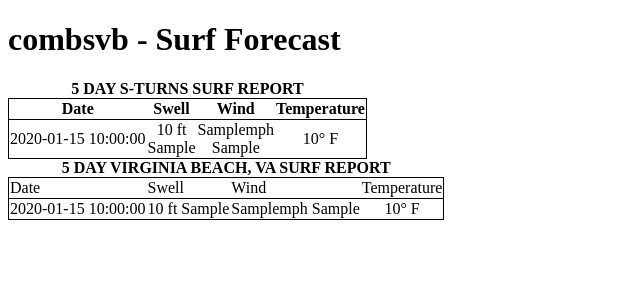
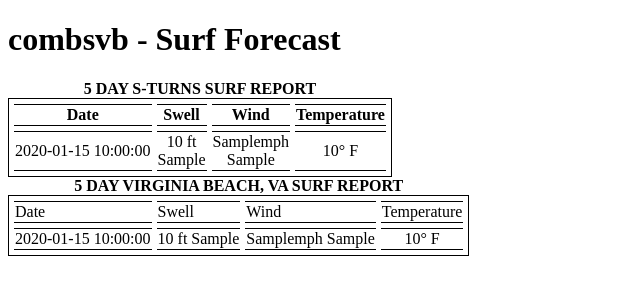
Before and after one commit to combssm/surf-forecast, a Flask app: template templates/index.html in a window 1280 px wide. Shown: the top 300 px of the page, without its empty margins (0-640 px from the left). Run offline with Flask 2, Linux system fonts and the light colour scheme; the template is opened without the code that fills it: most values are stand-ins (such as "Sample title", 1, 10 or a date in 2020).

Commit message:
jan062020: two forecasts

```diff
--- a/static/style.css
+++ b/static/style.css
@@ -1,6 +1,6 @@
 table {
     display: table;
-    border-collapse: collapse;
+    border-collapse: separate;
     border-spacing: 5px;
     border-color: gray;
     border: 1px solid #000000
```
